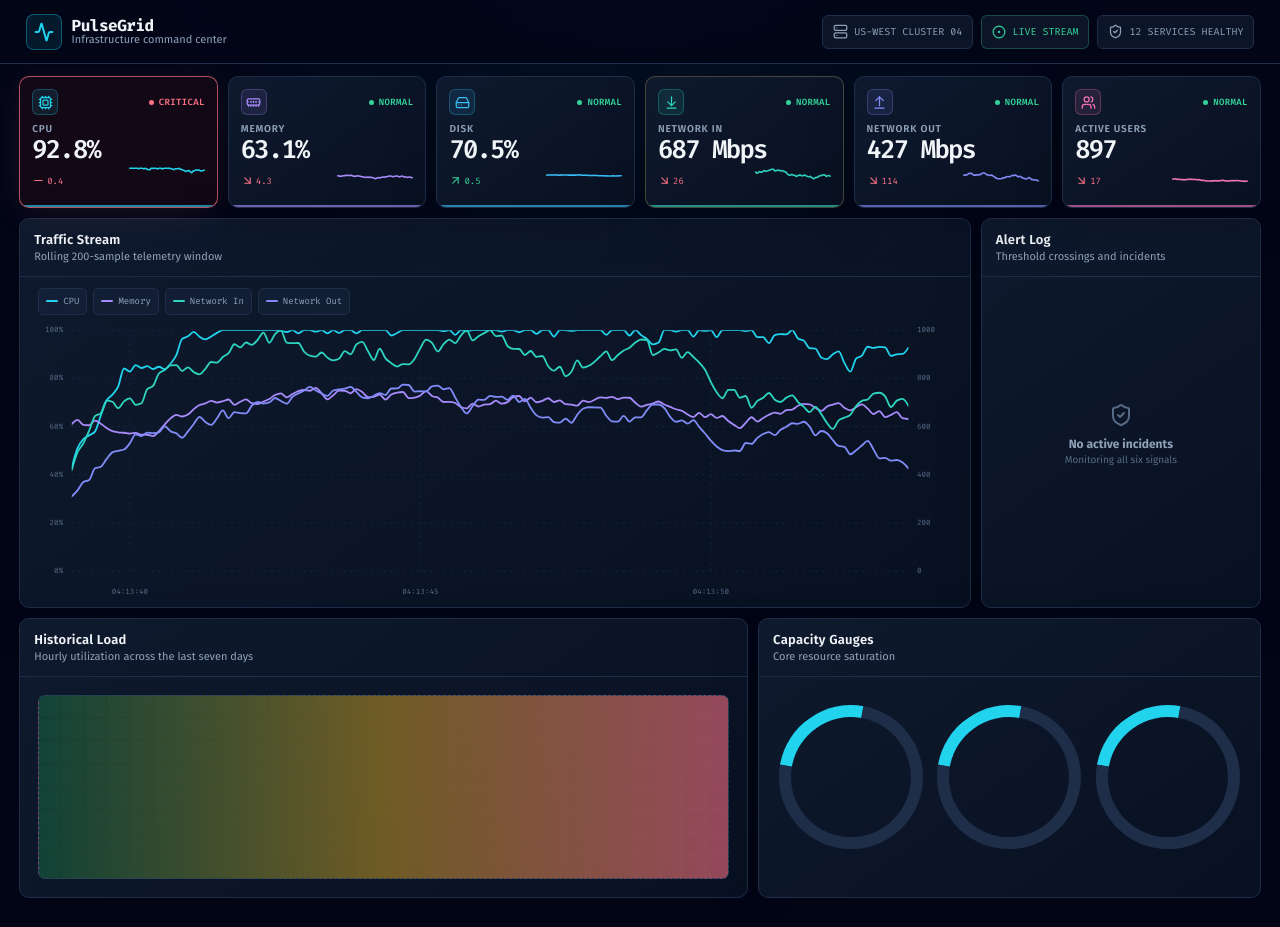
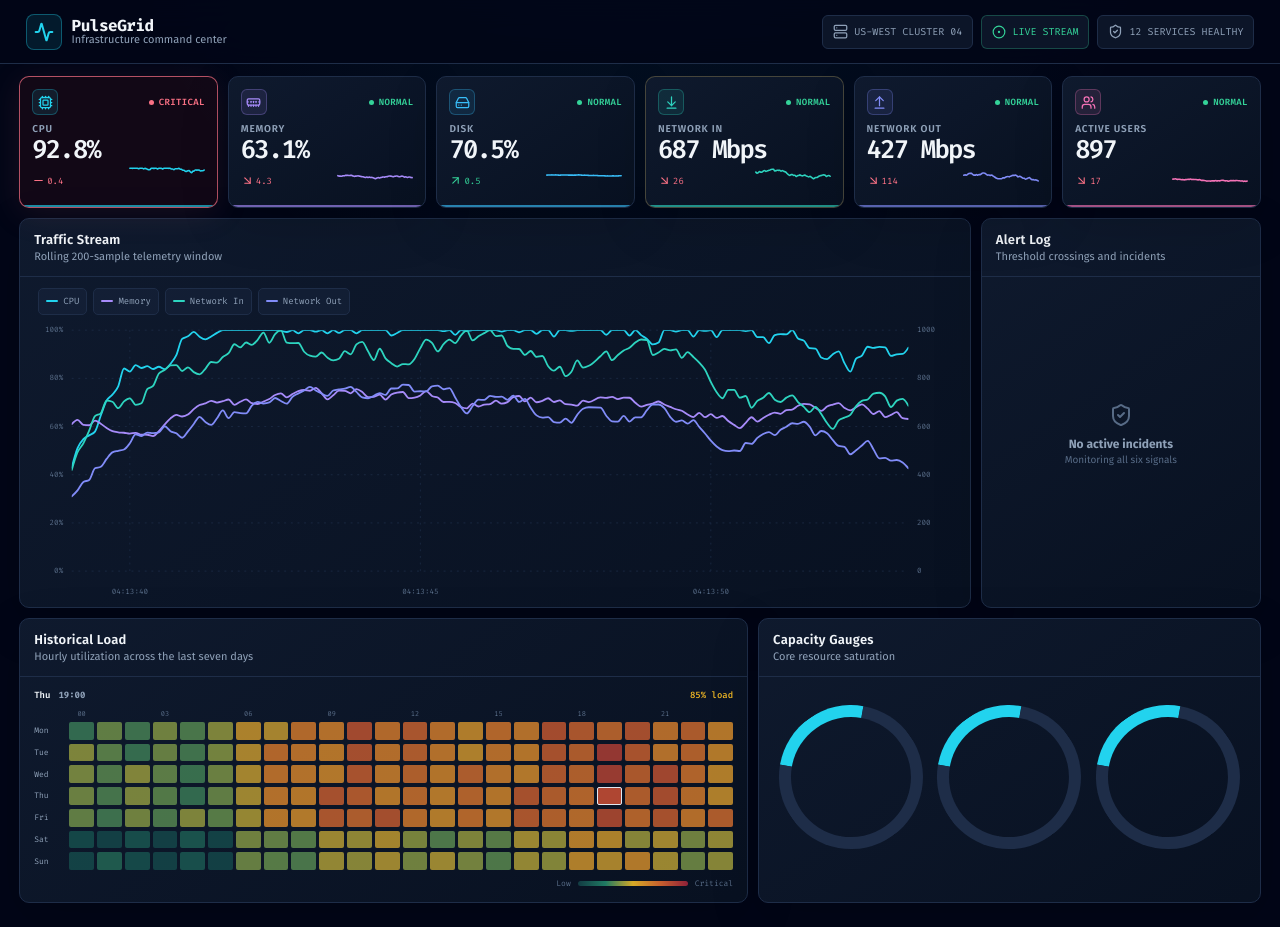
Before and after one commit to ShreeBohara/50-Days-of-Creative-Frontend, a React (Vite) app in the folder day-36-realtime-dashboard/: page / in a window 1280 px wide. Built offline with nearby package versions, Linux system fonts and the light colour scheme.

Commit message:
day-36: heatmap — accessible 24x7 historical load grid and tooltip

```diff
--- a/day-36-realtime-dashboard/src/App.css
+++ b/day-36-realtime-dashboard/src/App.css
@@ -482,12 +482,110 @@
   font-size: 10px;
 }
 
-.heatmap-placeholder {
-  height: 184px;
-  background:
-    linear-gradient(90deg, rgba(34, 197, 94, 0.25), rgba(251, 191, 36, 0.42), rgba(251, 113, 133, 0.58)),
-    repeating-linear-gradient(90deg, transparent 0 20px, var(--panel) 20px 23px),
-    repeating-linear-gradient(transparent 0 20px, var(--panel) 20px 23px);
+.heatmap {
+  display: grid;
+  gap: 8px;
+  padding: 12px 14px 13px;
+}
+
+.heatmap-summary {
+  display: flex;
+  gap: 8px;
+  align-items: baseline;
+  color: var(--muted);
+  font-family: 'Fira Code', monospace;
+  font-size: 9px;
+}
+
+.heatmap-summary span {
+  color: var(--text);
+  font-weight: 600;
+}
+
+.heatmap-summary b {
+  margin-left: auto;
+  color: var(--warning);
+  font-weight: 500;
+}
+
+.heatmap-scroll {
+  overflow-x: auto;
+  scrollbar-color: var(--border-bright) transparent;
+  scrollbar-width: thin;
+}
+
+.heatmap-grid {
+  display: grid;
+  grid-template-columns: 28px minmax(580px, 1fr);
+  gap: 4px 7px;
+  min-width: 620px;
+}
+
+.heatmap-hours,
+.heatmap-cells {
+  display: grid;
+  grid-template-columns: repeat(24, minmax(16px, 1fr));
+  gap: 3px;
+}
+
+.heatmap-hours span {
+  color: var(--faint);
+  font-family: 'Fira Code', monospace;
+  font-size: 7px;
+  text-align: center;
+}
+
+.heatmap-row {
+  display: contents;
+}
+
+.heatmap-day {
+  align-self: center;
+  color: var(--muted);
+  font-family: 'Fira Code', monospace;
+  font-size: 8px;
+}
+
+.heatmap-cells button {
+  min-width: 16px;
+  aspect-ratio: 1.4;
+  padding: 0;
+  background: var(--cell-color);
+  border: 1px solid transparent;
+  border-radius: 2px;
+  opacity: 0.88;
+  transition:
+    opacity 140ms ease-out,
+    border-color 140ms ease-out;
+}
+
+.heatmap-cells button:hover,
+.heatmap-cells button:focus-visible,
+.heatmap-cells button.is-active {
+  z-index: 1;
+  border-color: #e2e8f0;
+  opacity: 1;
+}
+
+.heatmap-cells button:focus-visible {
+  outline-offset: 1px;
+}
+
+.heatmap-legend {
+  display: flex;
+  gap: 7px;
+  align-items: center;
+  justify-content: flex-end;
+  color: var(--faint);
+  font-family: 'Fira Code', monospace;
+  font-size: 8px;
+}
+
+.heatmap-legend i {
+  width: 110px;
+  height: 5px;
+  background: linear-gradient(90deg, #123b43, #1f7a63, #d6a926, #c65f2e, #8f2038);
+  border-radius: 99px;
 }
 
 .gauge-placeholder {
--- a/day-36-realtime-dashboard/src/App.jsx
+++ b/day-36-realtime-dashboard/src/App.jsx
@@ -1,5 +1,6 @@
 import { Activity, CircleDot, Server, ShieldCheck } from 'lucide-react'
 import { MetricCard } from './components/MetricCard'
+import { LoadHeatmap } from './components/LoadHeatmap'
 import { StreamingChart } from './components/StreamingChart'
 import { METRICS } from './data/metrics'
 import { useMetricStream } from './hooks/useMetricStream'
@@ -95,7 +96,7 @@ function App() {
               title="Historical Load"
               meta="Hourly utilization across the last seven days"
             >
-              <div className="panel-placeholder heatmap-placeholder" aria-hidden="true"></div>
+              <LoadHeatmap />
             </Panel>
 
             <Panel
--- /dev/null
+++ b/day-36-realtime-dashboard/src/components/LoadHeatmap.jsx
@@ -0,0 +1,67 @@
+import { useMemo, useState } from 'react'
+import { interpolateRgbBasis, scaleSequential } from 'd3'
+import { createHeatmapData, HEATMAP_DAYS } from '../data/heatmap'
+
+const formatHour = (hour) => `${String(hour).padStart(2, '0')}:00`
+const colorScale = scaleSequential(
+  interpolateRgbBasis(['#123b43', '#1f7a63', '#d6a926', '#c65f2e', '#8f2038']),
+).domain([0, 100])
+
+export function LoadHeatmap() {
+  const [data] = useState(createHeatmapData)
+  const [activeCell, setActiveCell] = useState(() => data.find((cell) => cell.day === 'Thu' && cell.hour === 19))
+  const cellsByDay = useMemo(
+    () =>
+      HEATMAP_DAYS.map((day) => ({
+        day,
+        cells: data.filter((cell) => cell.day === day),
+      })),
+    [data],
+  )
+
+  return (
+    <div className="heatmap">
+      <div className="heatmap-summary" aria-live="polite">
+        <span>{activeCell.day}</span>
+        <strong>{formatHour(activeCell.hour)}</strong>
+        <b>{activeCell.value}% load</b>
+      </div>
+      <div className="heatmap-scroll">
+        <div className="heatmap-grid">
+          <div aria-hidden="true"></div>
+          <div className="heatmap-hours" aria-hidden="true">
+            {Array.from({ length: 24 }, (_, hour) => (
+              <span key={hour}>{hour % 3 === 0 ? String(hour).padStart(2, '0') : ''}</span>
+            ))}
+          </div>
+          {cellsByDay.map(({ day, cells }) => (
+            <div className="heatmap-row" key={day}>
+              <span className="heatmap-day" aria-hidden="true">
+                {day}
+              </span>
+              <div className="heatmap-cells">
+                {cells.map((cell) => (
+                  <button
+                    type="button"
+                    key={cell.id}
+                    className={activeCell.id === cell.id ? 'is-active' : ''}
+                    aria-label={`${cell.day} ${formatHour(cell.hour)}, ${cell.value}% load`}
+                    onFocus={() => setActiveCell(cell)}
+                    onMouseEnter={() => setActiveCell(cell)}
+                    onClick={() => setActiveCell(cell)}
+                    style={{ '--cell-color': colorScale(cell.value) }}
+                  ></button>
+                ))}
+              </div>
+            </div>
+          ))}
+        </div>
+      </div>
+      <div className="heatmap-legend" aria-label="Heatmap load scale from low to critical">
+        <span>Low</span>
+        <i aria-hidden="true"></i>
+        <span>Critical</span>
+      </div>
+    </div>
+  )
+}
--- /dev/null
+++ b/day-36-realtime-dashboard/src/data/heatmap.js
@@ -0,0 +1,25 @@
+export const HEATMAP_DAYS = ['Mon', 'Tue', 'Wed', 'Thu', 'Fri', 'Sat', 'Sun']
+
+const clamp = (value, min, max) => Math.min(max, Math.max(min, value))
+
+export function createHeatmapData() {
+  return HEATMAP_DAYS.flatMap((day, dayIndex) =>
+    Array.from({ length: 24 }, (_, hour) => {
+      const workdayFactor = dayIndex < 5 ? 16 : -10
+      const morningRamp = Math.max(0, 24 - Math.abs(hour - 10) * 5)
+      const eveningRamp = Math.max(0, 30 - Math.abs(hour - 19) * 4)
+      const overnightDip = hour < 6 ? -18 : 0
+      const deterministicNoise = ((dayIndex * 17 + hour * 11) % 19) - 9
+
+      return {
+        id: `${day}-${hour}`,
+        day,
+        dayIndex,
+        hour,
+        value: Math.round(
+          clamp(35 + workdayFactor + morningRamp + eveningRamp + overnightDip + deterministicNoise, 4, 98),
+        ),
+      }
+    }),
+  )
+}
```
